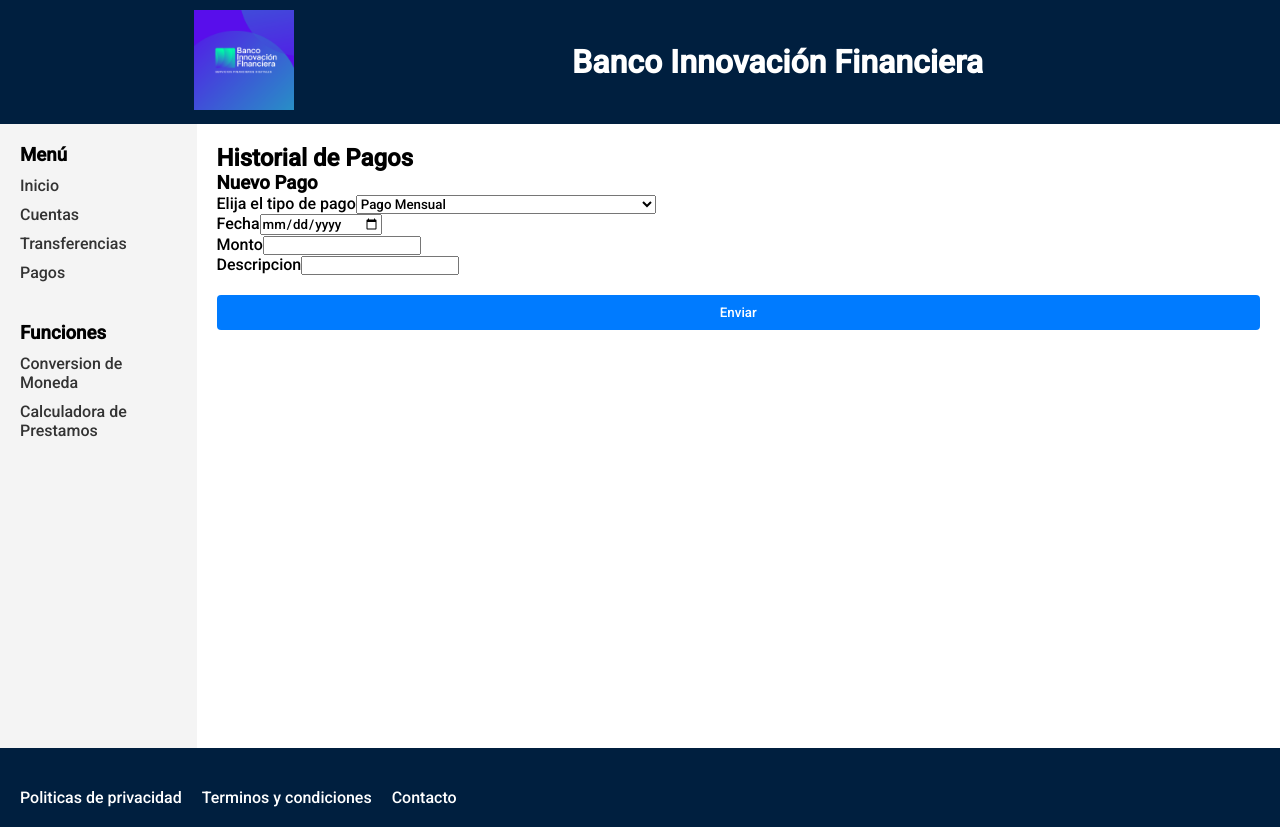
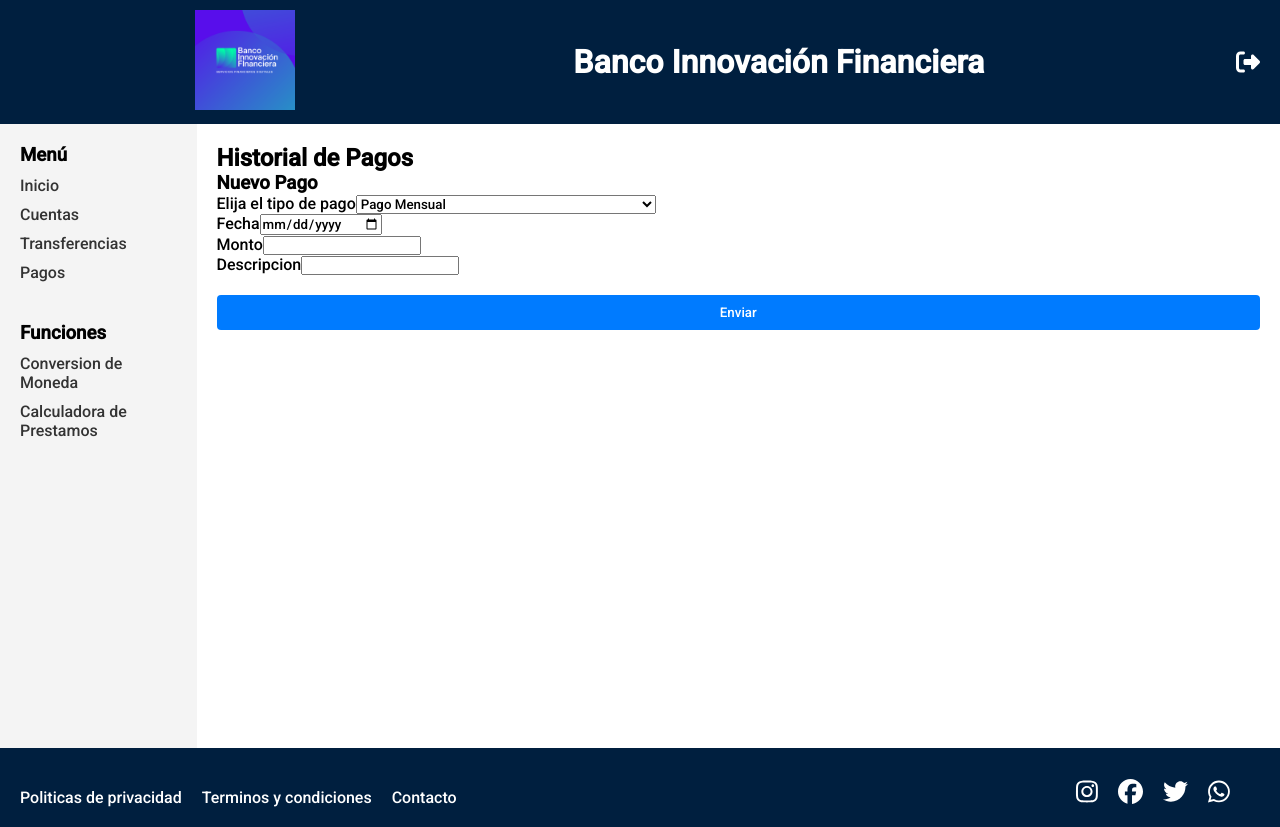
Before and after one commit to EmaPesci06/slack3-next-itbank, a Next.js app: page /pagos in a window 1280 px wide. Built offline with nearby package versions, Linux system fonts and the light colour scheme.

Commit message:
agregue iconos

```diff
--- a/app/global.css
+++ b/app/global.css
@@ -47,10 +47,9 @@ a {
 
 .logout {
     display: block;
-    height: 36px;
-    width: 36px;
     color: #fff;
     transition: all .3s ease-in-out;
+    margin-right: 10px;
 }
 
 .logout:hover {
--- a/app/layout.js
+++ b/app/layout.js
@@ -1,10 +1,14 @@
+import "@fortawesome/fontawesome-svg-core/styles.css";
+import { config } from "@fortawesome/fontawesome-svg-core";
+config.autoAddCss = false
+
 export const metadata = {
   title: 'Next.js',
   description: 'Generated by Next.js',
 }
 
 export default function RootLayout({ children }) {
- return (
+  return (
     <html lang="en">
       <body>{children}</body>
     </html>
--- a/app/page.jsx
+++ b/app/page.jsx
@@ -1,4 +1,4 @@
-import { LoginPage } from "@/pages/LoginPage/LoginPage";
+import LoginPage from '@/pages/LoginPage/LoginPage'
 import './global.css'
 
 export default function Page() {
--- a/components/Footer/BoxIcons.jsx
+++ b/components/Footer/BoxIcons.jsx
@@ -1,19 +1,24 @@
+import { FontAwesomeIcon } from "@fortawesome/react-fontawesome"
+import { faInstagram } from "@fortawesome/free-brands-svg-icons"
+import { faFacebook } from "@fortawesome/free-brands-svg-icons"
+import { faTwitter } from "@fortawesome/free-brands-svg-icons"
+import { faWhatsapp } from "@fortawesome/free-brands-svg-icons"
 
-export const BoxIcons = () => {
+export default function BoxIcons() {
     return (
         <>
             <div className="cajaIcons">
                 <a href="https://www.instagram.com" target='_blank' className="aIcon animate__pulse">
-                    <box-icon color='#ffff' type='logo' name='instagram'></box-icon>
+                    <FontAwesomeIcon icon={faInstagram} style={{ color: "#ffffff", }} />
                 </a>
                 <a href="https://www.facebook.com" target='_blank' className="aIcon">
-                    <box-icon color='#ffff' type='logo' name='facebook-circle'></box-icon>
+                    <FontAwesomeIcon icon={faFacebook} style={{ color: "#ffffff", }} />
                 </a>
                 <a href="https://www.twitter.com" target='_blank' className="aIcon">
-                    <box-icon color='#ffff' type='logo' name='twitter'></box-icon>
+                    <FontAwesomeIcon icon={faTwitter} style={{ color: "#ffffff", }} />
                 </a>
                 <a href="https://www.whatsapp.com" className="aIcon" target='_blank'>
-                    <box-icon color='#ffff' type='logo' name='whatsapp'></box-icon>
+                    <FontAwesomeIcon icon={faWhatsapp} style={{ color: "#ffffff", }} />
                 </a>
             </div>
         </>
--- a/components/Footer/Footer.jsx
+++ b/components/Footer/Footer.jsx
@@ -1,4 +1,4 @@
-import { BoxIcons } from "./BoxIcons"
+import BoxIcons from "./BoxIcons"
 import { BoxUl } from "./BoxUl"
 
 
--- a/components/Header/Header.jsx
+++ b/components/Header/Header.jsx
@@ -1,7 +1,6 @@
 import Link from "next/link"
 import { FontAwesomeIcon } from '@fortawesome/react-fontawesome'
-
-
+import { faRightFromBracket } from "@fortawesome/free-solid-svg-icons"
 export default function Header() {
     return (
         <>
@@ -12,7 +11,8 @@ export default function Header() {
                     </Link>
                     <h1 className="encabezado">Banco Innovación Financiera</h1>
                     <Link href="/" className="logout">
-                        <FontAwesomeIcon icon="fa-solid fa-right-to-bracket" />                    </Link>
+                        <FontAwesomeIcon icon={faRightFromBracket} size="xl" style={{ color: "#ffffff", }} />
+                    </Link>
                 </div>
             </header>
         </>
--- a/components/Header/HeaderLogin.jsx
+++ b/components/Header/HeaderLogin.jsx
@@ -1,6 +1,6 @@
 import Link from "next/link"
 
-export const HeaderLogin = () => {
+export default function HeaderLogin() {
     return (
         <>
             <header className="header">
--- a/components/Login/Login.jsx
+++ b/components/Login/Login.jsx
@@ -2,7 +2,7 @@
 
 import { useState } from "react";
 
-export const Login = () => {
+export default function Login() {
     // const navigate = useNavigate();
 
     const [values, setValues] = useState({
--- a/package.json
+++ b/package.json
@@ -15,6 +15,7 @@
     "@fortawesome/free-solid-svg-icons": "^6.4.2",
     "@fortawesome/react-fontawesome": "^0.2.0",
     "autoprefixer": "10.4.15",
+    "babel-plugin-macros": "^3.1.0",
     "bootstrap": "^5.3.2",
     "eslint": "8.49.0",
     "eslint-config-next": "13.5.1",
```
Also changed, not shown: pages/LoginPage/LoginPage.jsx (+6 -4 lines), 1 other file (tests, documents, lock files or other folders).
